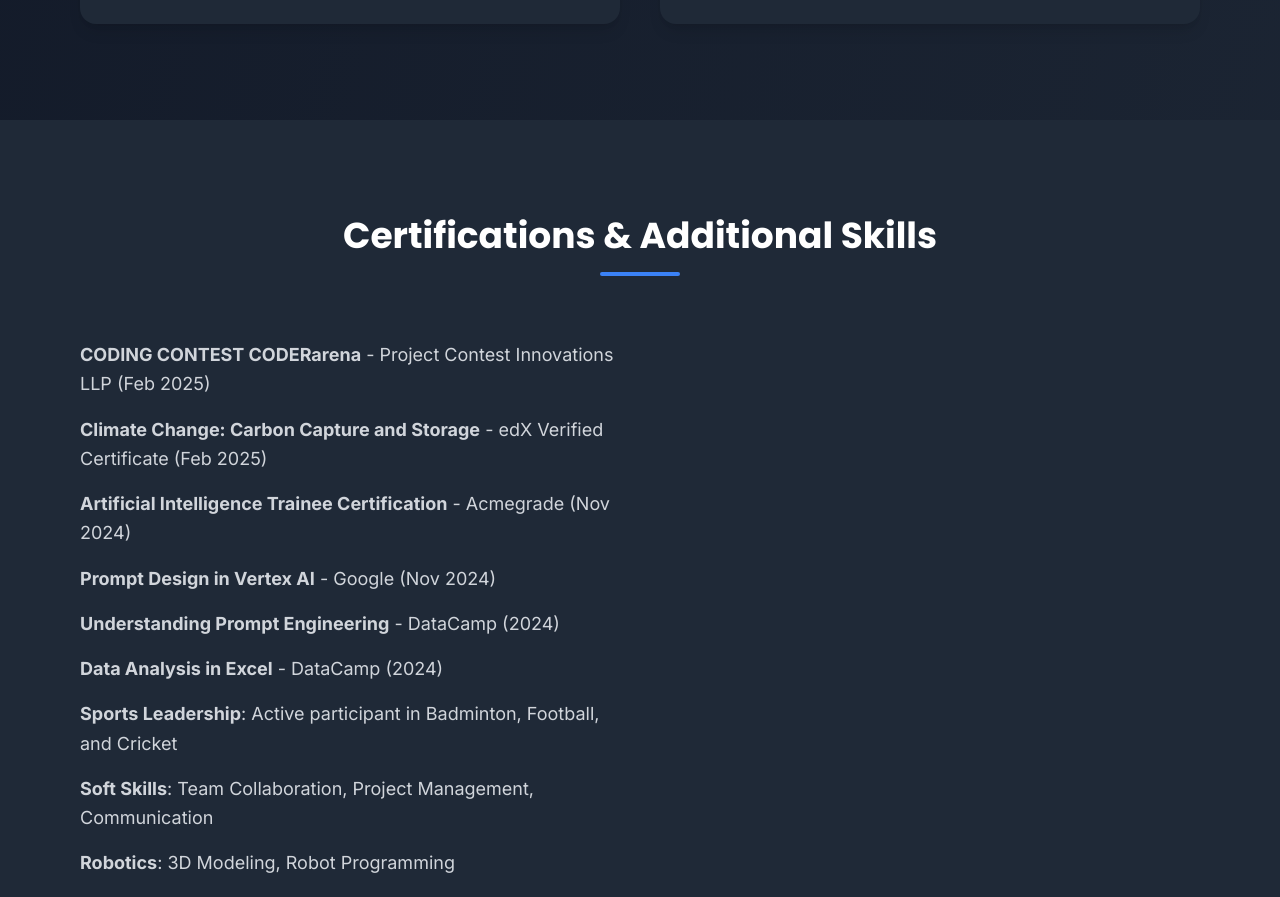
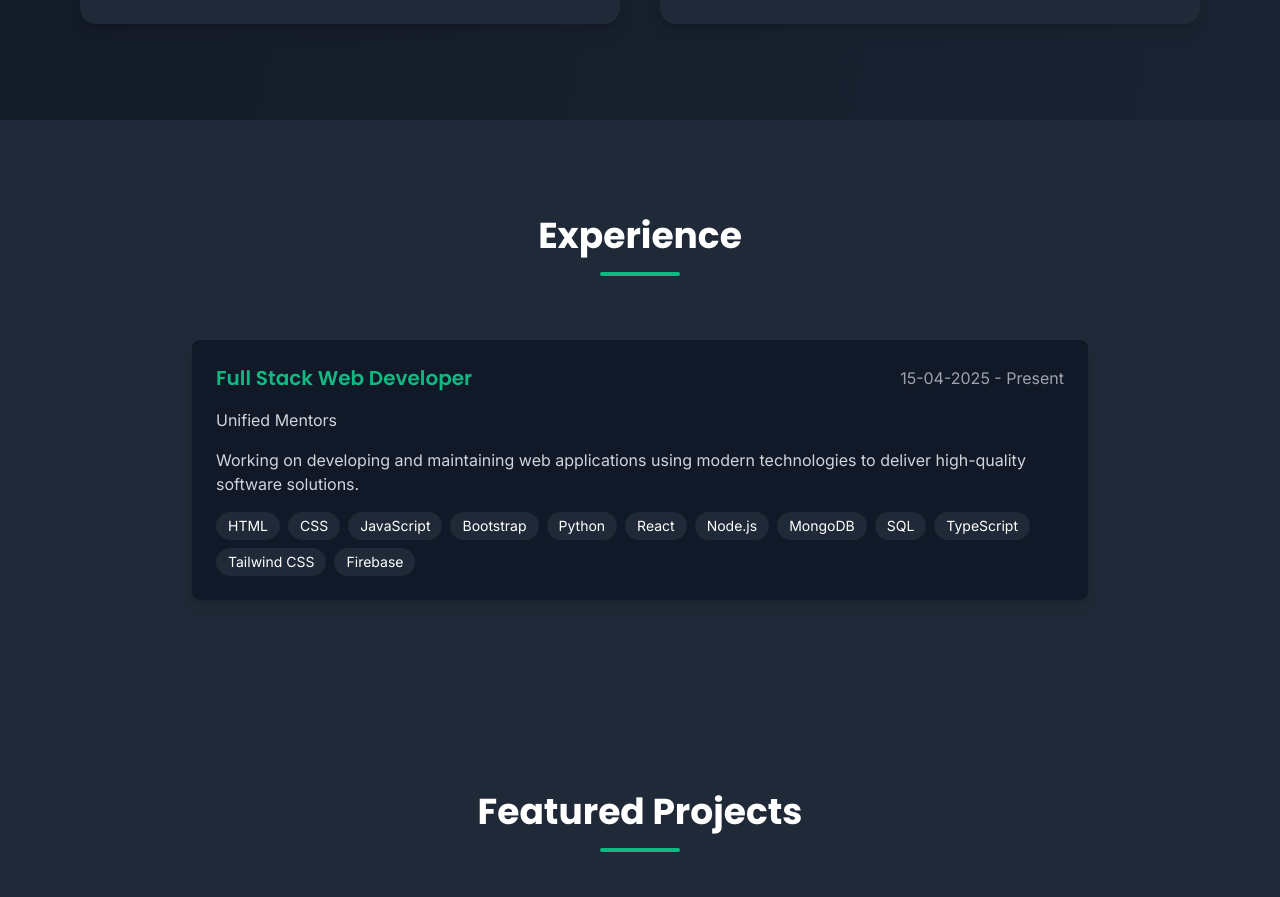
Before and after one commit to krishna142-tech/portfolio, a React (Create React App) app: page / in a window 1280 px wide. Shown: the part 1900-2797 px from the top of the page. Built offline with nearby package versions, Linux system fonts and the light colour scheme.

Commit message:
Update App.tsx

```diff
--- a/src/App.tsx
+++ b/src/App.tsx
@@ -5,7 +5,7 @@ import emailjs from '@emailjs/browser';
 
 import {
   Github, Linkedin, Mail, ExternalLink,
-  ChevronDown, Briefcase
+  ChevronDown, Briefcase, Code
 } from 'lucide-react';
 
 interface EmailJSResponse {
@@ -339,6 +339,170 @@ const App = () => {
         </div>
       </section>
 
+      {/* Experience Section */}
+      <section id="experience" className="py-24 bg-gray-800">
+        <div className="container max-w-6xl">
+          <motion.div
+            initial={{ opacity: 0, y: 20 }}
+            whileInView={{ opacity: 1, y: 0 }}
+            transition={{ duration: 0.5 }}
+            viewport={{ once: true }}
+            className="text-center mb-16"
+          >
+            <h2 className="section-title">Experience</h2>
+            <div className="w-20 h-1 bg-accent-green mx-auto rounded-full"></div>
+          </motion.div>
+
+          <div className="max-w-4xl mx-auto">
+            <motion.div
+              initial={{ opacity: 0, y: 20 }}
+              whileInView={{ opacity: 1, y: 0 }}
+              transition={{ duration: 0.5 }}
+              viewport={{ once: true }}
+              className="bg-gray-900 p-6 rounded-lg shadow-lg"
+            >
+              <div className="flex items-center justify-between mb-4">
+                <h3 className="text-xl font-semibold text-accent-green">Full Stack Web Developer</h3>
+                <span className="text-gray-400">15-04-2025 - Present</span>
+              </div>
+              <div className="flex items-center mb-4">
+                <span className="text-gray-300">Unified Mentors</span>
+              </div>
+              <p className="text-gray-300 mb-4">
+                Working on developing and maintaining web applications using modern technologies to deliver high-quality software solutions.
+              </p>
+              <div className="flex flex-wrap gap-2">
+                {["HTML", "CSS", "JavaScript", "Bootstrap", "Python", "React", "Node.js", "MongoDB", "SQL", "TypeScript", "Tailwind CSS", "Firebase"].map((tech) => (
+                  <span key={tech} className="px-3 py-1 bg-gray-800 rounded-full text-sm">
+                    {tech}
+                  </span>
+                ))}
+              </div>
+            </motion.div>
+          </div>
+        </div>
+      </section>
+
+      {/* Projects Section */}
+      <section id="projects" className="py-24 bg-gray-800">
+        <div className="container max-w-6xl">
+          <motion.div
+            initial={{ opacity: 0, y: 20 }}
+            whileInView={{ opacity: 1, y: 0 }}
+            transition={{ duration: 0.5 }}
+            viewport={{ once: true }}
+            className="text-center mb-16"
+          >
+            <h2 className="section-title">Featured Projects</h2>
+            <div className="w-20 h-1 bg-accent-green mx-auto rounded-full"></div>
+          </motion.div>
+
+          <div className="grid md:grid-cols-2 lg:grid-cols-3 gap-8">
+            {/* Existing Project */}
+            <motion.div
+              initial={{ opacity: 0, y: 20 }}
+              whileInView={{ opacity: 1, y: 0 }}
+              transition={{ duration: 0.5 }}
+              viewport={{ once: true }}
+              whileHover={{ y: -10 }}
+              className="bg-gray-900 rounded-2xl overflow-hidden shadow-lg"
+            >
+              <div className="overflow-hidden h-48 flex">
+                {projects[0].images.map((image, imgIndex) => (
+                  <img
+                    key={imgIndex}
+                    src={image}
+                    alt={projects[0].title}
+                    className="w-full h-full object-cover transition-transform duration-500 hover:scale-110"
+                  />
+                ))}
+              </div>
+              <div className="p-6">
+                <h3 className="text-xl font-bold font-poppins mb-2">{projects[0].title}</h3>
+                <p className="text-gray-300 mb-4">{projects[0].description}</p>
+                <div className="flex flex-wrap gap-2 mb-6">
+                  {projects[0].tags.map((tag, tagIndex) => (
+                    <span
+                      key={tagIndex}
+                      className="text-xs px-2 py-1 bg-gray-800 text-accent-green rounded-md"
+                    >
+                      {tag}
+                    </span>
+                  ))}
+                </div>
+                <div className="flex space-x-3">
+                  <a
+                    href={projects[0].demoLink}
+                    className="flex items-center space-x-1 px-4 py-2 bg-accent-green text-gray-900 rounded-lg font-medium hover:bg-opacity-90 transition-all duration-300"
+                    target="_blank" rel="noopener noreferrer"
+                  >
+                    <ExternalLink size={16} />
+                    <span>Demo</span>
+                  </a>
+                  <a
+                    href={projects[0].codeLink}
+                    className="flex items-center space-x-1 px-4 py-2 border border-accent-blue text-accent-blue rounded-lg font-medium hover:bg-accent-blue hover:text-white transition-all duration-300"
+                    target="_blank" rel="noopener noreferrer"
+                  >
+                    <Github size={16} />
+                    <span>Code</span>
+                  </a>
+                </div>
+              </div>
+            </motion.div>
+
+            {/* New Projects */}
+            {[
+              "Electric Vehicle Recharge Bunk",
+              "Digital E Gram Panchayat",
+              "Expense Tracker",
+              "Blog Website",
+              "Interactive Resume",
+              "Weather App"
+            ].map((project, index) => (
+              <motion.div
+                key={index}
+                initial={{ opacity: 0, y: 20 }}
+                whileInView={{ opacity: 1, y: 0 }}
+                transition={{ duration: 0.5, delay: index * 0.1 }}
+                viewport={{ once: true }}
+                whileHover={{ y: -10 }}
+                className="bg-gray-900 rounded-2xl overflow-hidden shadow-lg"
+              >
+                <div className="overflow-hidden h-48 flex items-center justify-center bg-gray-800">
+                  <span className="text-accent-green text-lg font-semibold">Coming Soon</span>
+                </div>
+                <div className="p-6">
+                  <h3 className="text-xl font-bold font-poppins mb-2">{project}</h3>
+                  <p className="text-gray-300 mb-4">Project details coming soon. Stay tuned for updates!</p>
+                  <div className="flex flex-wrap gap-2 mb-6">
+                    <span className="text-xs px-2 py-1 bg-gray-800 text-accent-green rounded-md">
+                      Under Development
+                    </span>
+                  </div>
+                  <div className="flex space-x-3">
+                    <button
+                      disabled
+                      className="flex items-center space-x-1 px-4 py-2 bg-gray-800 text-gray-400 rounded-lg font-medium cursor-not-allowed"
+                    >
+                      <ExternalLink size={16} />
+                      <span>Demo</span>
+                    </button>
+                    <button
+                      disabled
+                      className="flex items-center space-x-1 px-4 py-2 border border-gray-700 text-gray-400 rounded-lg font-medium cursor-not-allowed"
+                    >
+                      <Github size={16} />
+                      <span>Code</span>
+                    </button>
+                  </div>
+                </div>
+              </motion.div>
+            ))}
+          </div>
+        </div>
+      </section>
+
       {/* Certifications Section */}
       <section id="certifications" className="py-24 bg-gray-800">
         <div className="container max-w-6xl">
@@ -366,79 +530,6 @@ const App = () => {
               <li><strong>Robotics</strong>: 3D Modeling, Robot Programming</li>
               <li><strong>Core Competencies</strong>: Problem-Solving, Analytical Thinking, System Design</li>
             </ul>
-          </div>
-        </div>
-      </section>
-
-      {/* Projects Section */}
-      <section id="projects" className="py-24 bg-gray-800">
-        <div className="container max-w-6xl">
-          <motion.div
-            initial={{ opacity: 0, y: 20 }}
-            whileInView={{ opacity: 1, y: 0 }}
-            transition={{ duration: 0.5 }}
-            viewport={{ once: true }}
-            className="text-center mb-16"
-          >
-            <h2 className="section-title">Featured Projects</h2>
-            <div className="w-20 h-1 bg-accent-green mx-auto rounded-full"></div>
-          </motion.div>
-
-          <div className="grid md:grid-cols-2 lg:grid-cols-3 gap-8">
-            {projects.map((project, index) => (
-              <motion.div
-                key={index}
-                initial={{ opacity: 0, y: 20 }}
-                whileInView={{ opacity: 1, y: 0 }}
-                transition={{ duration: 0.5, delay: index * 0.1 }}
-                viewport={{ once: true }}
-                whileHover={{ y: -10 }}
-                className="bg-gray-900 rounded-2xl overflow-hidden shadow-lg"
-              >
-                <div className="overflow-hidden h-48 flex">
-                  {project.images.map((image, imgIndex) => (
-                    <img
-                      key={imgIndex}
-                      src={image}
-                      alt={project.title}
-                      className="w-full h-full object-cover transition-transform duration-500 hover:scale-110"
-                    />
-                  ))}
-                </div>
-                <div className="p-6">
-                  <h3 className="text-xl font-bold font-poppins mb-2">{project.title}</h3>
-                  <p className="text-gray-300 mb-4">{project.description}</p>
-                  <div className="flex flex-wrap gap-2 mb-6">
-                    {project.tags.map((tag, tagIndex) => (
-                      <span
-                        key={tagIndex}
-                        className="text-xs px-2 py-1 bg-gray-800 text-accent-green rounded-md"
-                      >
-                        {tag}
-                      </span>
-                    ))}
-                  </div>
-                  <div className="flex space-x-3">
-                    <a
-                      href={project.demoLink}
-                      className="flex items-center space-x-1 px-4 py-2 bg-accent-green text-gray-900 rounded-lg font-medium hover:bg-opacity-90 transition-all duration-300"
-                      target="_blank" rel="noopener noreferrer"
-                    >
-                      <ExternalLink size={16} />
-                      <span>Demo</span>
-                    </a>
-                    <a
-                      href={project.codeLink}
-                      className="flex items-center space-x-1 px-4 py-2 border border-accent-blue text-accent-blue rounded-lg font-medium hover:bg-accent-blue hover:text-white transition-all duration-300"
-                      target="_blank" rel="noopener noreferrer"
-                    >
-                      <Github size={16} />
-                      <span>Code</span>
-                    </a>
-                  </div>
-                </div>
-              </motion.div>
-            ))}
           </div>
         </div>
       </section>
```
Also changed, not shown: 7 other files (tests, documents, lock files or other folders).
